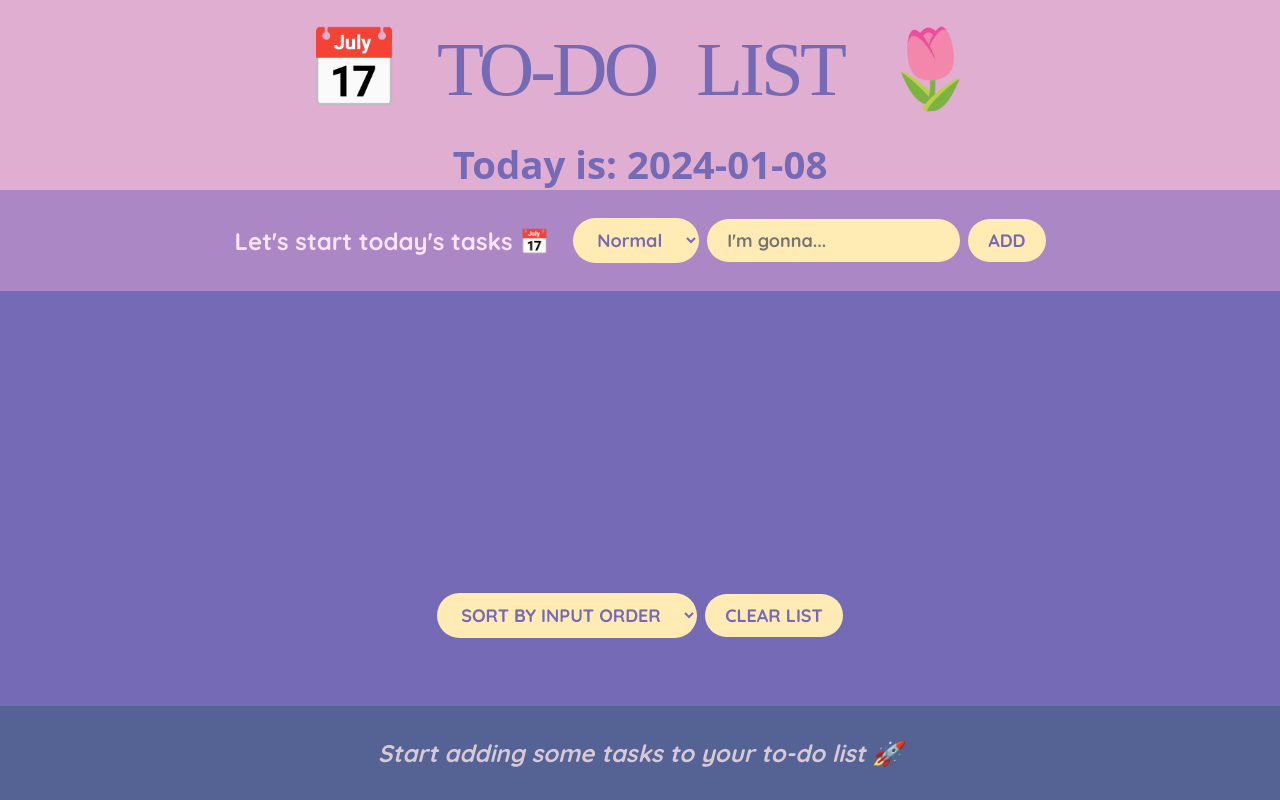
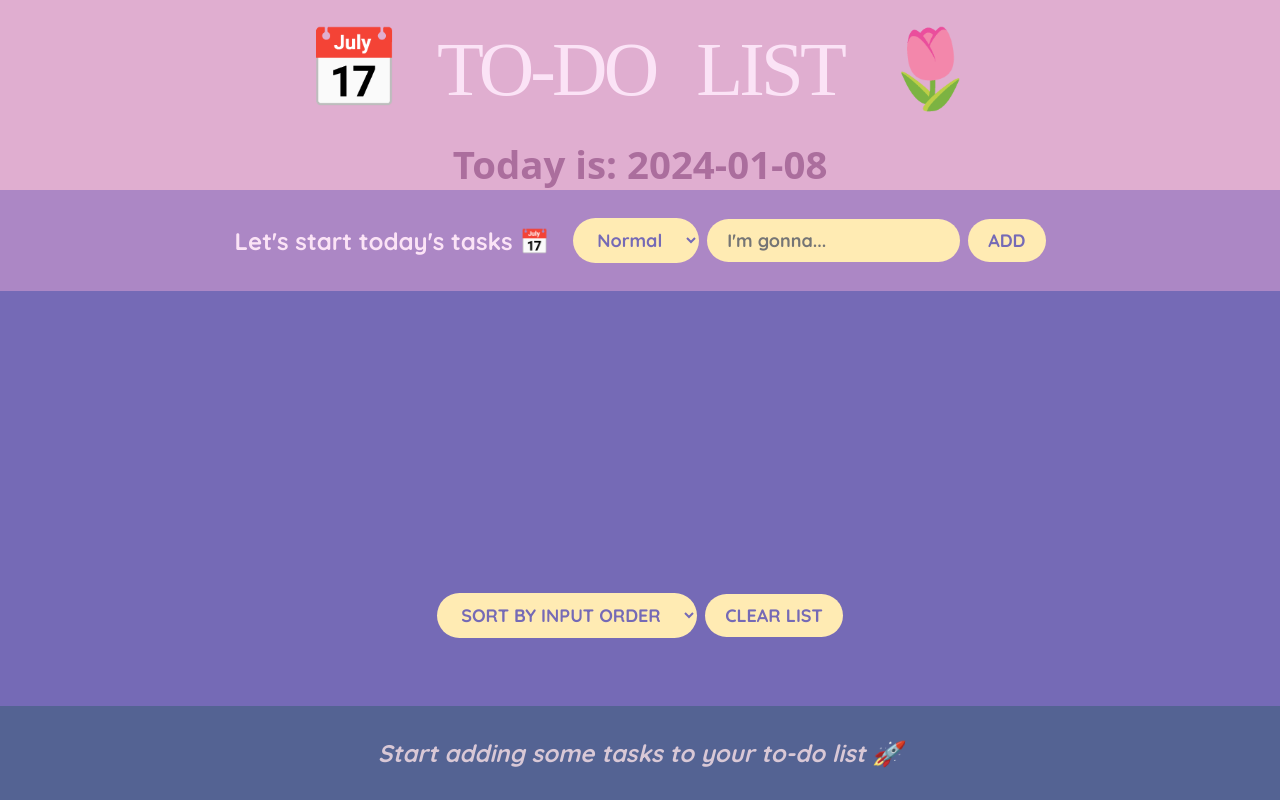
Before and after one commit to lyj0209/demo, a React (Create React App) app: page / in a window 1280 px wide. Built offline with nearby package versions, Linux system fonts and the light colour scheme; the HTML template or start-up script is replaced by a standard one; a web font is replaced by a local one.

Commit message:
adjust style

```diff
--- a/src/index.css
+++ b/src/index.css
@@ -46,6 +46,7 @@ body {
 h1 {
   text-align: center;
   background-color: #E0AED0;
+  color:#fbe3f6;
   font-family: "Labrada", serif;
   font-size: 6vw; /* 使用视窗宽度单位 */
   text-transform: uppercase;
@@ -59,6 +60,7 @@ h1 {
 h4 {
   text-align: center;
   background-color: #E0AED0;
+  color:#ab6e9d;
   font-size: 3vw; /* 使用视窗宽度单位 */
   font-family: "Averia Libre", system-ui;
 
```
